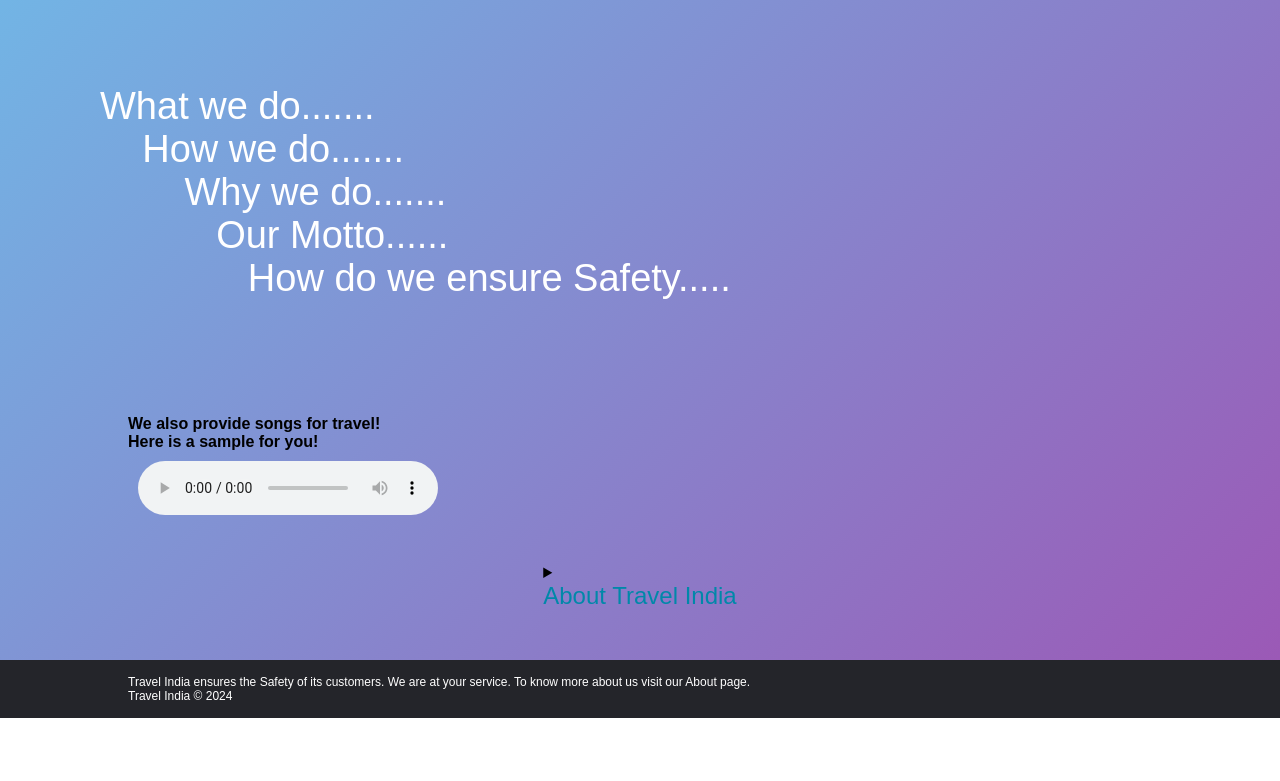
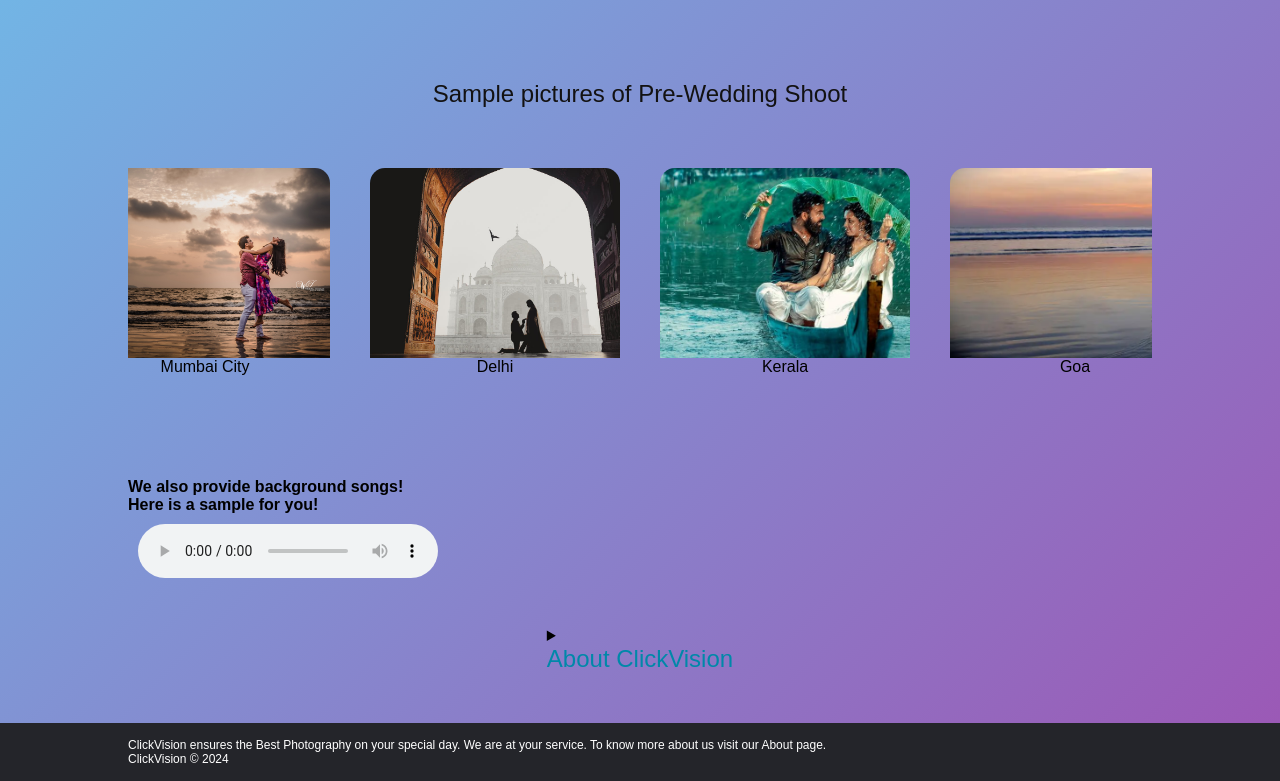
Before and after one commit to maitreeg/INFO6150-Web-Design, a plain HTML site: page Assignment1/about.html in a window 1280 px wide. Shown: the part 129-910 px from the top of the page. Before the commit the page ends 847 px from the top, so only its background shows below. Drawn offline with Linux system fonts and the light colour scheme.

Commit message:
modified

```diff
--- a/Assignment1/about.html
+++ b/Assignment1/about.html
@@ -5,13 +5,13 @@
     <meta charset="UTF-8">
     <meta http-equiv="X-UA-Compatible" content="IE=edge">
     <meta name="viewport" content="width=device-width, initial-scale=1.0">
-    <title>Travel India</title>
+    <title>ClickVision</title>
     <link rel="stylesheet" href="style.css">
 
     </head>
     <body>
         <header>
-            <h1>Travel India</h1>
+            <h1>ClickVision</h1>
             <menu type="context" id="myContextMenu">
                 <ul class="menu_links">
                     <!-- <li><img src="images/profile.png" alt="Profile page"><a href="about.html">About Us</a></li> -->
@@ -20,15 +20,48 @@
                 </ul>
             </menu>
         </header>
-  <div class="about_container">
-    <h1>Learn About us</h1>
-    <h2>What we do....... <br>&nbsp;&nbsp;&nbsp;&nbsp;How we do....... <br>
-        &nbsp;&nbsp;&nbsp;&nbsp;&nbsp;&nbsp;&nbsp;&nbsp;Why we do....... <br>
-        &nbsp;&nbsp;&nbsp;&nbsp;&nbsp;&nbsp;&nbsp;&nbsp;&nbsp;&nbsp;&nbsp;Our Motto......<br>
-        &nbsp;&nbsp;&nbsp;&nbsp;&nbsp;&nbsp;&nbsp;&nbsp;&nbsp;&nbsp;&nbsp;&nbsp;&nbsp;&nbsp;How do we ensure Safety.....</h2>
+
+    <div class="container">
+        <!-- Section 1 Block -->
+        <h1>Learn About us</h1>
+        <section class="images_section">
+
+            <h3>Sample pictures of Pre-Wedding Shoot</h3>
+            <div class="image_container">
+                <div class="card">
+                    <div class="card-image5"></div>
+                    <div class="card-text">
+                    <span class="date">Mumbai City</span>
+
+                    </div>
+                </div>
+                <div class="card">
+                    <div class="card-image6"></div>
+                    <div class="card-text">
+                    <span class="date">Delhi</span>
+
+                    </div>
+
+                </div>
+                <div class="card">
+                <div class="card-image7"></div>
+                <div class="card-text">
+                <span class="date">Kerala</span>
+
+                </div>
+                </div>
+                <div class="card">
+                    <div class="card-image8"></div>
+                    <div class="card-text">
+                    <span class="date">Goa</span>
+
+                    </div>
+                </div>
+            </div>
+        </section>
     <section class="about_section">
         <div>
-            <h4>We also provide songs for travel! <br> Here is a sample for you!</h4>
+            <h4>We also provide background songs! <br> Here is a sample for you!</h4>
             <audio controls>
                 <source src="audio/audio1.mp3" type="audio/mpeg">
                 Your browser does not support the audio element.
@@ -36,21 +69,21 @@
 
         </div>
         <details>
-            <summary><h1>About Travel India</h2></summary>
-            <p class="about_travelIndia">
-                Travel India, headquartered in Mumbai, Maharashtra, operates as a metasearch engine and travel agency. With a presence in over 30 languages, the platform serves a massive user base of 100 million individuals monthly. <br>The company facilitates comprehensive research and booking options for various travel components, including flights, accommodations, and car rentals.
-                In our inception year of 2024, our mission was to revolutionize the travel industry. We aimed to streamline the travel planning process by consolidating all flight options in one user-friendly platform, offering a straightforward alternative to the complexity often associated with travel websites.
-                As we reflect on our journey today, we have evolved from a mere flight search engine into a global travel leader. <br>Our app and website have become trusted resources for over 100 million users worldwide, assisting them in seamlessly organizing their travel arrangements each month.
-                Committed to simplifying travel experiences, we continue to assist our users in discovering optimal choices for flights, hotels, and car rentals, ensuring they can plan the perfect trip effortlessly. Our dedication to innovation and user satisfaction drives us forward as we strive to enhance the travel planning process for everyone.</p>
-        </details>
+            <summary><h1>About ClickVision</h2></summary>
+            <p class="about_ClickVision">
+                ClickVision, headquartered in Mumbai, operates as a premier photography service and creative studio. With proficiency in capturing moments that speak volumes, our platform caters to a diverse clientele seeking distinctive visual experiences.
+                Offering services in over 30 photography styles and techniques, ClickVision serves a vast audience, creating memorable visuals for many individuals annually. Our commitment goes beyond just taking pictures; it extends to crafting narratives and immortalizing emotions through the lens.
+                Founded in 2024, our mission was to redefine the photography landscape. We set out to simplify the process of capturing life's moments by providing a comprehensive platform for various photography needs. From portraits to events, our goal has always been to offer a seamless and enjoyable experience for our clients.
+                As we reflect on our journey today, we have transformed from a local photography studio into a global creative hub. Our website and services have become trusted resources for over 100 million users worldwide, guiding them in curating their visual stories each month.
+                Dedicated to innovation and client satisfaction, ClickVision continues to be at the forefront of the industry. Our passion for storytelling through visuals motivates us to evolve and enhance the photography experience for everyone we serve.</details>
 
 
         </section>
         <!-- End Block -->
     </div>
     <footer>
-        <h6>Travel India ensures the Safety of its customers. We are at your service. To know more about us visit our About page.</h6>
-        <h6>Travel India © 2024</h6>
+        <h6>ClickVision ensures the Best Photography on your special day. We are at your service. To know more about us visit our About page.</h6>
+        <h6>ClickVision © 2024</h6>
         </footer>
     <!-- End Block  -->
 </body>
--- a/Assignment1/style.css
+++ b/Assignment1/style.css
@@ -215,6 +215,38 @@ input, select {
   }
 
 
+.card-image5 {
+  grid-area: image;
+  background: url("images/preWed1.jpeg");
+  border-top-left-radius: 15px;
+  border-top-right-radius: 15px;
+  background-size: cover;
+}
+
+.card-image6 {
+  grid-area: image;
+  background: url("images/preWed2.jpeg");
+  border-top-left-radius: 15px;
+  border-top-right-radius: 15px;
+  background-size: cover;
+}
+
+.card-image7 {
+  grid-area: image;
+  background: url("images/preWed3.jpeg");
+  border-top-left-radius: 15px;
+  border-top-right-radius: 15px;
+  background-size: cover;
+}
+.card-image8 {
+    grid-area: image;
+    background: url("images/preWed4.webp");
+    border-top-left-radius: 15px;
+    border-top-right-radius: 15px;
+    background-size: cover;
+  }
+
+
 
 .image_container {
     display: flex;
@@ -282,7 +314,7 @@ audio {
   display: flex;
 }
 
-.about_travelIndia {
+.about_ClickVision {
   font-weight: 500;
   font-size: 17px;
   color: #edf0f1;
```
Also changed, not shown: Assignment1/contact.html (+6 -6 lines), Assignment1/index.html (+11 -11 lines), Assignment1/images/preWed1.jpeg (added), Assignment1/images/preWed2.jpeg (added), Assignment1/images/preWed3.jpeg (added), Assignment1/images/preWed4.webp (added).
